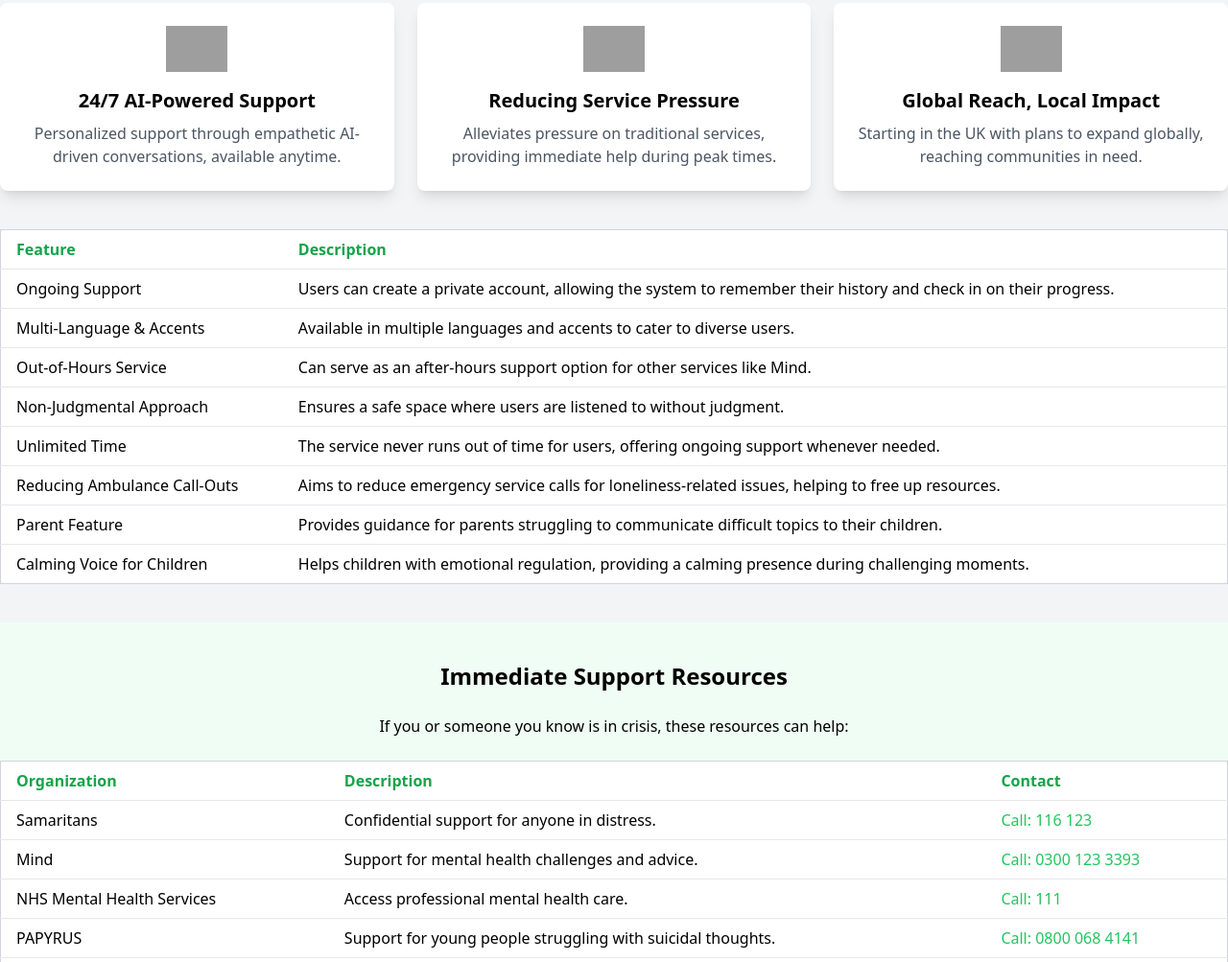
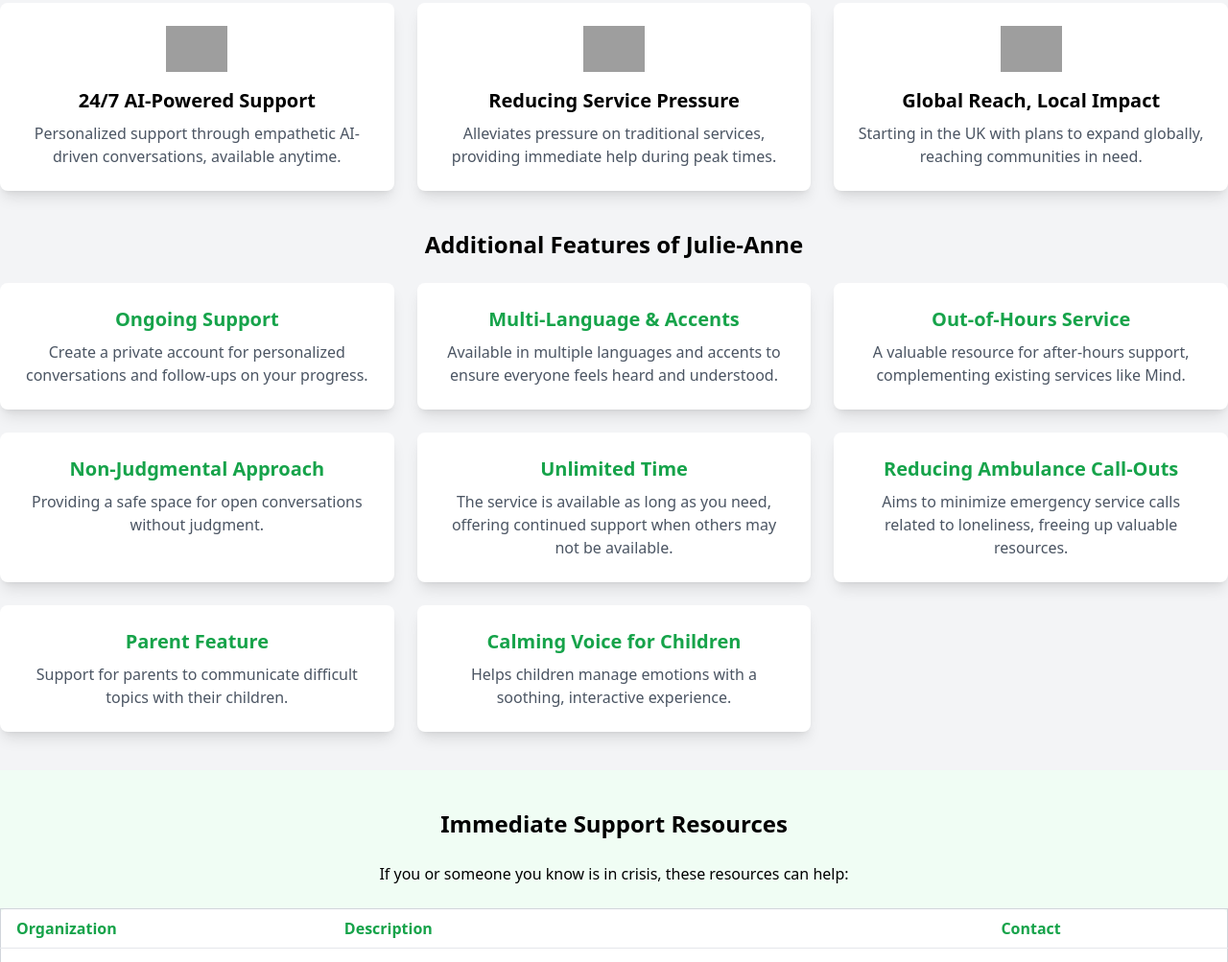
Before and after one commit to MFitzy420/julieanne, a plain HTML site: page index.html in a window 1280 px wide. Shown: the part 563-1566 px from the top of the page at 96% size. Drawn offline with nearby package versions, Linux system fonts and the light colour scheme; grey boxes are pictures that could not be loaded.

Commit message:
Update index.html
updated additional features

```diff
--- a/index.html
+++ b/index.html
@@ -60,50 +60,43 @@
             </div>
         </div>
 
-        <!-- Additional Features Table -->
-        <div class="mt-10 overflow-x-auto">
-            <table class="min-w-full bg-white border border-gray-300 rounded-lg">
-                <thead>
-                    <tr>
-                        <th class="px-4 py-2 text-left text-green-600">Feature</th>
-                        <th class="px-4 py-2 text-left text-green-600">Description</th>
-                    </tr>
-                </thead>
-                <tbody>
-                    <tr>
-                        <td class="px-4 py-2 border-t">Ongoing Support</td>
-                        <td class="px-4 py-2 border-t">Users can create a private account, allowing the system to remember their history and check in on their progress.</td>
-                    </tr>
-                    <tr>
-                        <td class="px-4 py-2 border-t">Multi-Language & Accents</td>
-                        <td class="px-4 py-2 border-t">Available in multiple languages and accents to cater to diverse users.</td>
-                    </tr>
-                    <tr>
-                        <td class="px-4 py-2 border-t">Out-of-Hours Service</td>
-                        <td class="px-4 py-2 border-t">Can serve as an after-hours support option for other services like Mind.</td>
-                    </tr>
-                    <tr>
-                        <td class="px-4 py-2 border-t">Non-Judgmental Approach</td>
-                        <td class="px-4 py-2 border-t">Ensures a safe space where users are listened to without judgment.</td>
-                    </tr>
-                    <tr>
-                        <td class="px-4 py-2 border-t">Unlimited Time</td>
-                        <td class="px-4 py-2 border-t">The service never runs out of time for users, offering ongoing support whenever needed.</td>
-                    </tr>
-                    <tr>
-                        <td class="px-4 py-2 border-t">Reducing Ambulance Call-Outs</td>
-                        <td class="px-4 py-2 border-t">Aims to reduce emergency service calls for loneliness-related issues, helping to free up resources.</td>
-                    </tr>
-                    <tr>
-                        <td class="px-4 py-2 border-t">Parent Feature</td>
-                        <td class="px-4 py-2 border-t">Provides guidance for parents struggling to communicate difficult topics to their children.</td>
-                    </tr>
-                    <tr>
-                        <td class="px-4 py-2 border-t">Calming Voice for Children</td>
-                        <td class="px-4 py-2 border-t">Helps children with emotional regulation, providing a calming presence during challenging moments.</td>
-                    </tr>
-                </tbody>
-            </table>
+        <!-- Additional Features -->
+<section class="py-10">
+    <div class="container mx-auto">
+        <h2 class="text-2xl font-bold text-center mb-6">Additional Features of Julie-Anne</h2>
+        <div class="grid gap-6 md:grid-cols-2 lg:grid-cols-3">
+            <div class="bg-white p-6 rounded-lg shadow-lg text-center">
+                <h3 class="text-xl font-semibold text-green-600">Ongoing Support</h3>
+                <p class="text-gray-600 mt-2">Create a private account for personalized conversations and follow-ups on your progress.</p>
+            </div>
+            <div class="bg-white p-6 rounded-lg shadow-lg text-center">
+                <h3 class="text-xl font-semibold text-green-600">Multi-Language & Accents</h3>
+                <p class="text-gray-600 mt-2">Available in multiple languages and accents to ensure everyone feels heard and understood.</p>
+            </div>
+            <div class="bg-white p-6 rounded-lg shadow-lg text-center">
+                <h3 class="text-xl font-semibold text-green-600">Out-of-Hours Service</h3>
+                <p class="text-gray-600 mt-2">A valuable resource for after-hours support, complementing existing services like Mind.</p>
+            </div>
+            <div class="bg-white p-6 rounded-lg shadow-lg text-center">
+                <h3 class="text-xl font-semibold text-green-600">Non-Judgmental Approach</h3>
+                <p class="text-gray-600 mt-2">Providing a safe space for open conversations without judgment.</p>
+            </div>
+            <div class="bg-white p-6 rounded-lg shadow-lg text-center">
+                <h3 class="text-xl font-semibold text-green-600">Unlimited Time</h3>
+                <p class="text-gray-600 mt-2">The service is available as long as you need, offering continued support when others may not be available.</p>
+            </div>
+            <div class="bg-white p-6 rounded-lg shadow-lg text-center">
+                <h3 class="text-xl font-semibold text-green-600">Reducing Ambulance Call-Outs</h3>
+                <p class="text-gray-600 mt-2">Aims to minimize emergency service calls related to loneliness, freeing up valuable resources.</p>
+            </div>
+            <div class="bg-white p-6 rounded-lg shadow-lg text-center">
+                <h3 class="text-xl font-semibold text-green-600">Parent Feature</h3>
+                <p class="text-gray-600 mt-2">Support for parents to communicate difficult topics with their children.</p>
+            </div>
+            <div class="bg-white p-6 rounded-lg shadow-lg text-center">
+                <h3 class="text-xl font-semibold text-green-600">Calming Voice for Children</h3>
+                <p class="text-gray-600 mt-2">Helps children manage emotions with a soothing, interactive experience.</p>
+            </div>
         </div>
     </div>
 </section>
```
